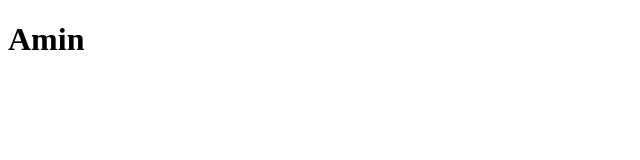
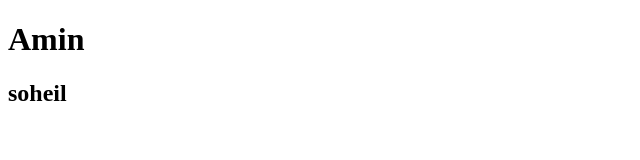
Before and after one commit to Aminrtp/git-course, a plain HTML site: page index.html in a window 1280 px wide. Shown: the whole page, without its empty margins (0-640 px from the left). Drawn offline with Linux system fonts and the light colour scheme.

Commit message:
Soheil h2

```diff
--- a/index.html
+++ b/index.html
@@ -7,5 +7,6 @@
 </head>
 <body>
     <h1>Amin</h1>
+    <h2>soheil</h2>
 </body>
 </html>
```
